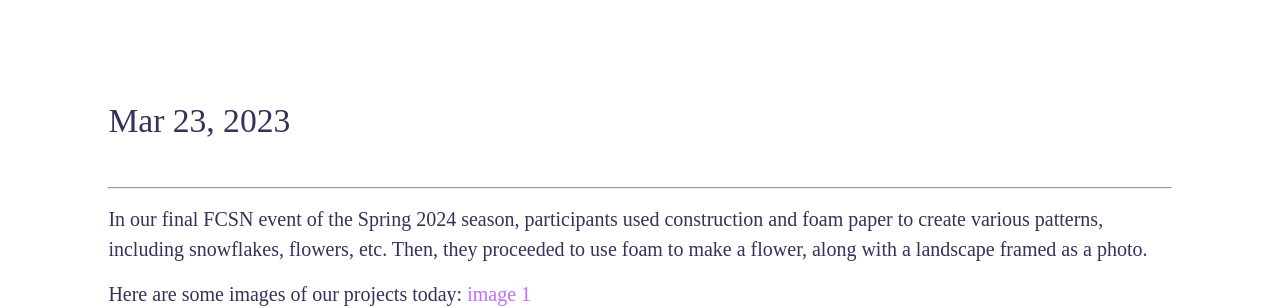
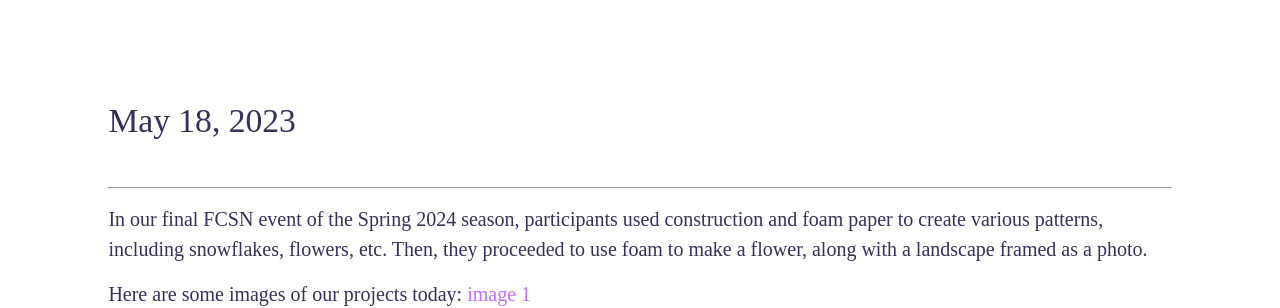
Before and after one commit to canvasofpotential/canvasofpotential.github.io, a Jekyll site: the page built from docs/_posts/2024-05-18-FCSN-Paper Cutting.md, in a window 1280 px wide. Shown: the part 271-579 px from the top of the page. Built offline with Jekyll 4.4.1, drawn with Linux system fonts in a browser that asks for light colours; some web fonts are replaced; comment, search, counter and statistics services are not loaded.

Commit message:
Updated 3-20 Post

```diff
--- a/docs/_posts/2024-05-18-FCSN-Paper Cutting.md
+++ b/docs/_posts/2024-05-18-FCSN-Paper Cutting.md
@@ -1,7 +1,7 @@
 ---
 layout: post
 title:  "FCSN Cutout Event"
-date:   2023-03-23 22:50:00 -0700
+date:   2023-05-18 22:50:00 -0700
 categories: jekyll update
 ---
 In our final FCSN event of the Spring 2024 season, participants used construction and foam paper to create various patterns, including snowflakes, flowers, etc. Then, they proceeded to use foam to make a flower, along with a landscape framed as a photo.
```
Also changed, not shown: docs/_posts/2024-03-23-FCSN-Cutout.md (renamed from docs/_posts/2024-03-20-FCSN-Cutout.md, +1 -1 lines).
